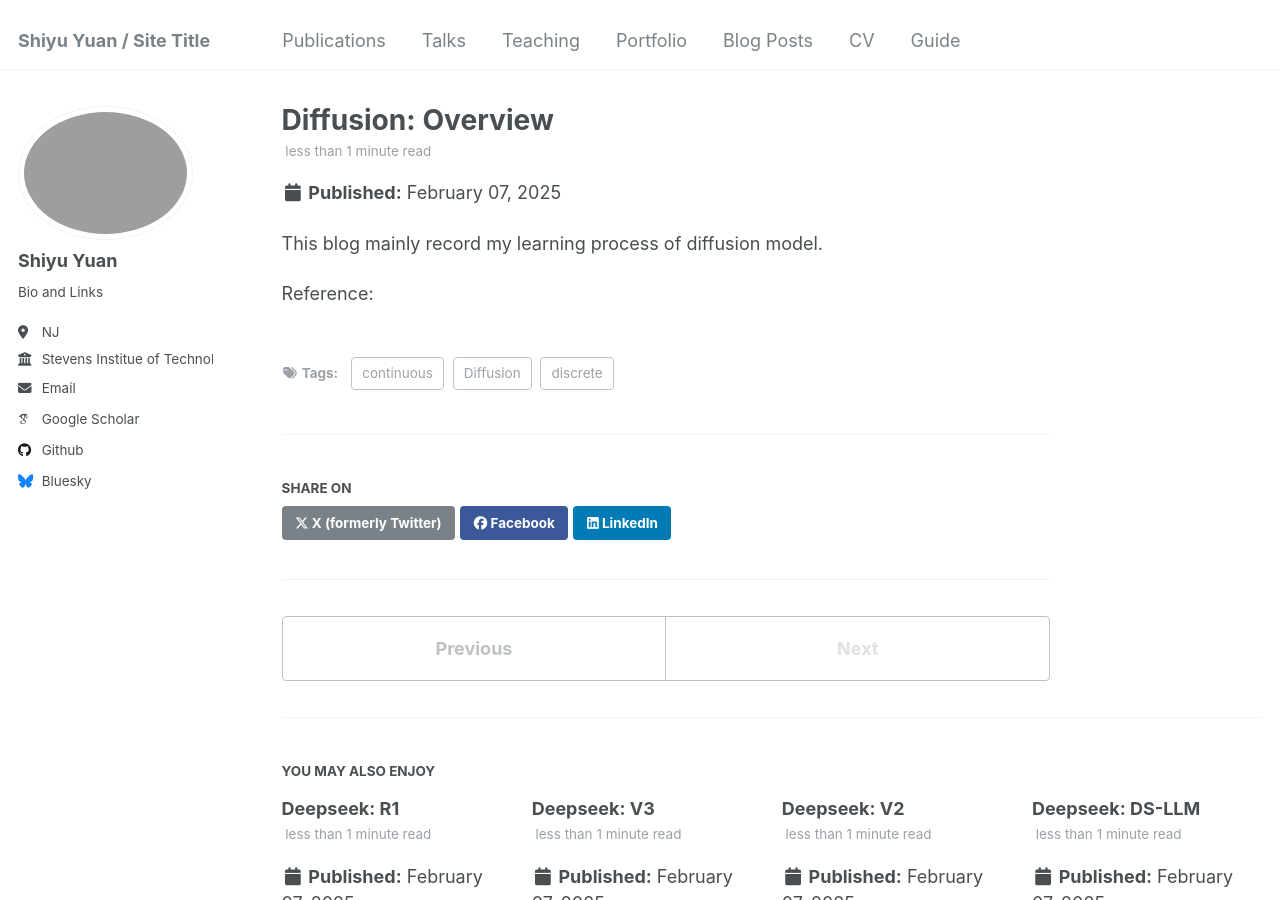
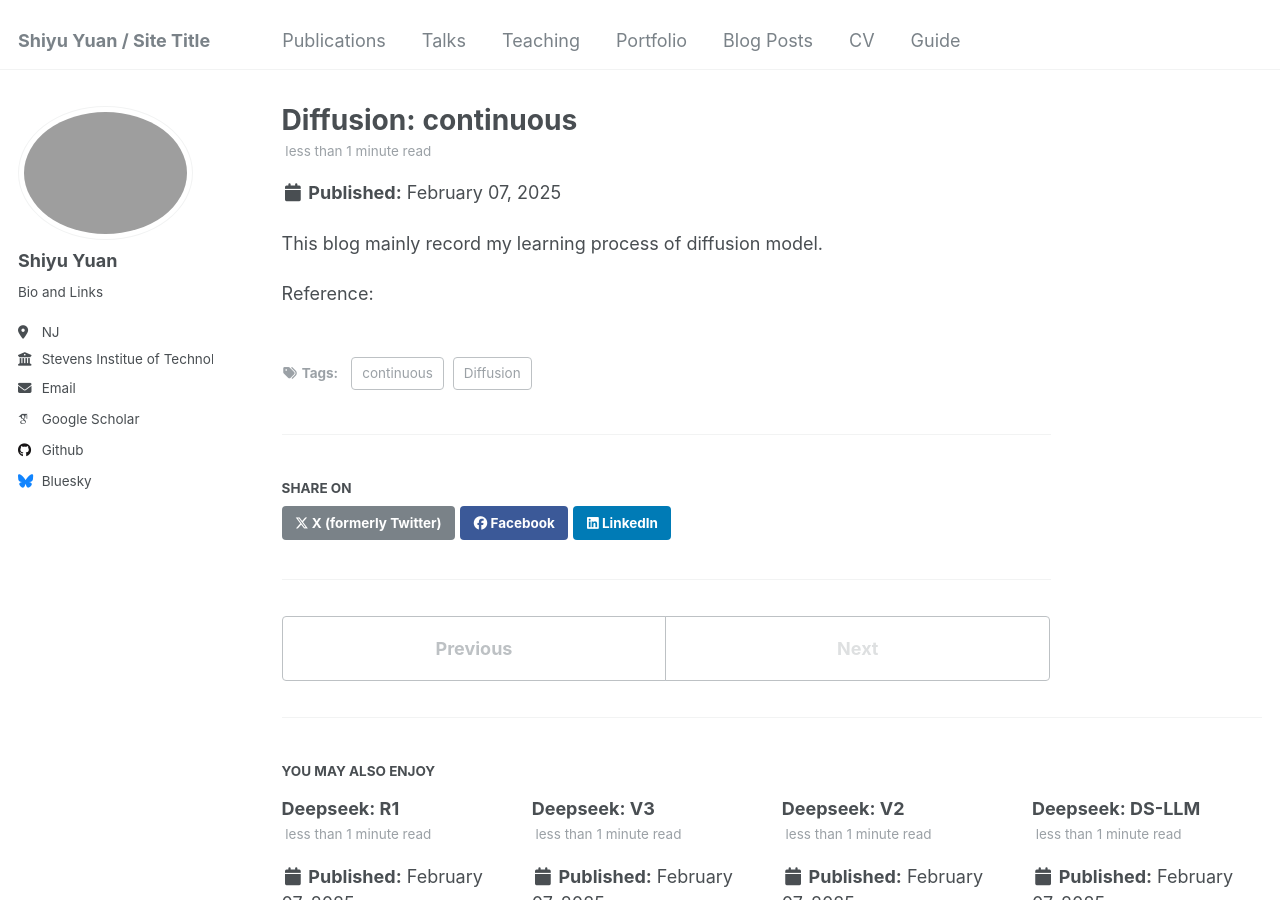
Before and after one commit to syyuan2021/syy2025, a Jekyll site: the page built from _posts/2025-02-07-blog-post-8.md, in a window 1280 px wide and 900 px high. Built offline with Jekyll 4.4.1, drawn with Linux system fonts in a browser that asks for light colours; some web fonts are replaced.

Commit message:
Update and rename 2025-02-07-blog-post-7.md to 2025-02-07-blog-post-8.md

```diff
--- a/_posts/2025-02-07-blog-post-7.md
+++ b/_posts/2025-02-07-blog-post-8.md
@@ -1,11 +1,10 @@
 ---
-title: 'Diffusion: Overview'
+title: 'Diffusion: continuous'
 date: 2025-02-07
-permalink: /2025/02/07/blog-post-7/
+permalink: /2025/02/07/blog-post-8/
 tags:
   - Diffusion
   - continuous
-  - discrete
 ---
 
 This blog mainly record my learning process of diffusion model.
```
